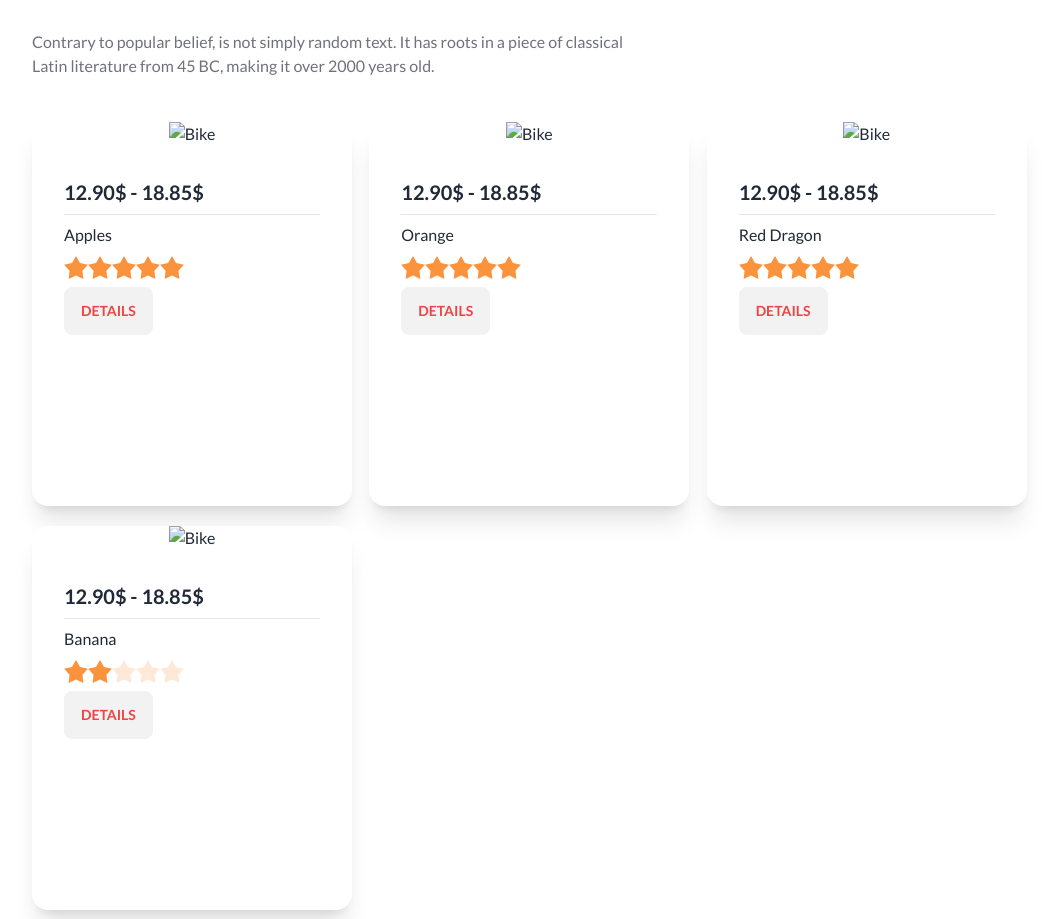
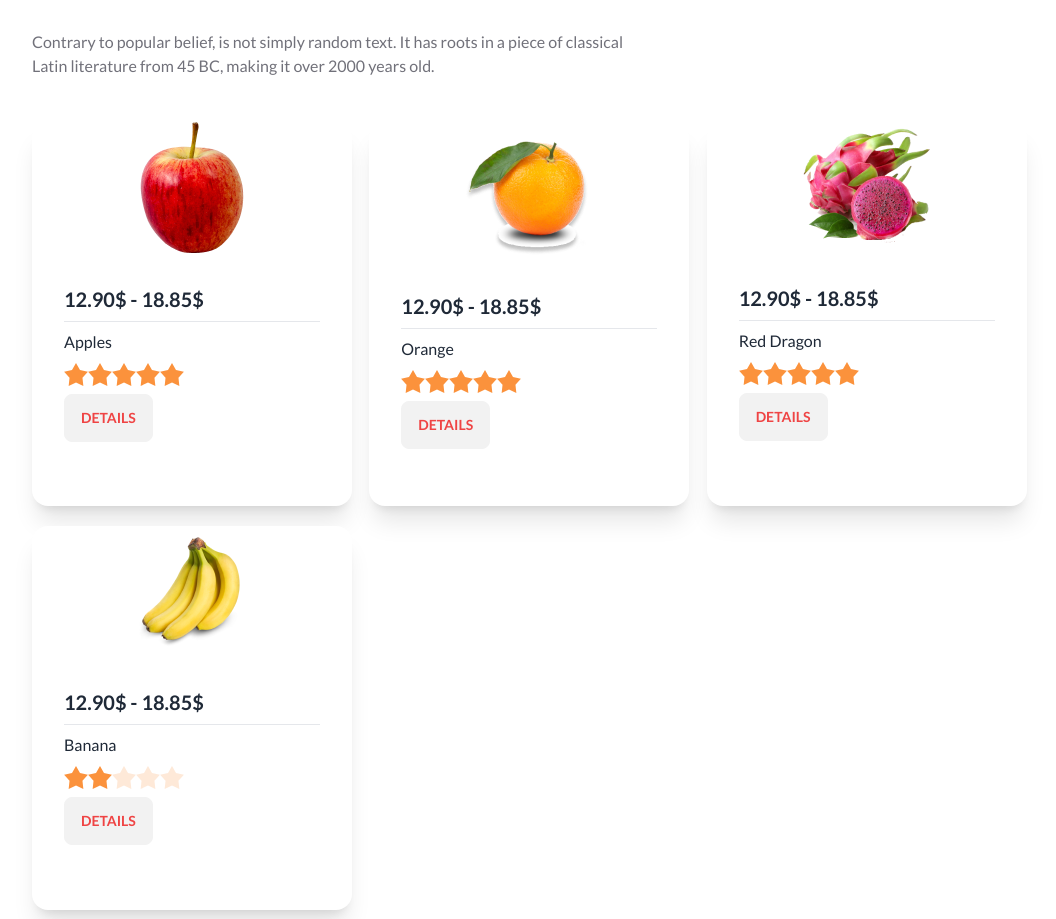
Before and after one commit to azadctg24/fruit-brust-assignment-3, a plain HTML site: page index.html in a window 1280 px wide. Shown: the part 1160-2079 px from the top of the page, without its empty margins (112-1168 px from the left). Drawn offline with nearby package versions, Linux system fonts and the light colour scheme; files whose address does not match are found by name.

```diff
--- a/index.html
+++ b/index.html
@@ -130,7 +130,7 @@
   <div class="grid grid-cols-1 md:grid-cols-2 lg:grid-cols-3 gap-5">
     <!-- First Card -->
     <div class="card w-80 h-96 bg-base-100 shadow-xl">
-      <figure><img src="/images///fruit6.png" alt="Bike" /></figure>
+      <figure><img src="/images/fruit6.png" alt="Apples" /></figure>
       <div class="card-body">
         <h2 class="card-title">12.90$ - 18.85$</h2>
         <hr>
@@ -149,7 +149,7 @@
     </div>
     <!-- Second Card -->
     <div class="card w-80 h-96 bg-base-100 shadow-xl">
-      <figure><img src="/images///fruit7.png" alt="Bike" /></figure>
+      <figure><img src="/images/fruit7.png" alt="Orange" /></figure>
       <div class="card-body">
         <h2 class="card-title">12.90$ - 18.85$</h2>
         <hr>
@@ -168,7 +168,7 @@
     </div>
     <!-- Third Card -->
     <div class="card w-80 h-96 bg-base-100 shadow-xl">
-      <figure><img src="/images///fruit8.png" alt="Bike" /></figure>
+      <figure><img src="/images/fruit8.png" alt="Red Dragon" /></figure>
       <div class="card-body">
         <h2 class="card-title">12.90$ - 18.85$</h2>
         <hr>
@@ -187,7 +187,7 @@
     </div>
     <!-- Fourth Card -->
     <div class="card w-80 h-96 bg-base-100 shadow-xl">
-      <figure><img src="/images///fruit9.png" alt="Bike" /></figure>
+      <figure><img src="/images/fruit9.png" alt="Banana" /></figure>
       <div class="card-body">
         <h2 class="card-title">12.90$ - 18.85$</h2>
         <hr>
```
